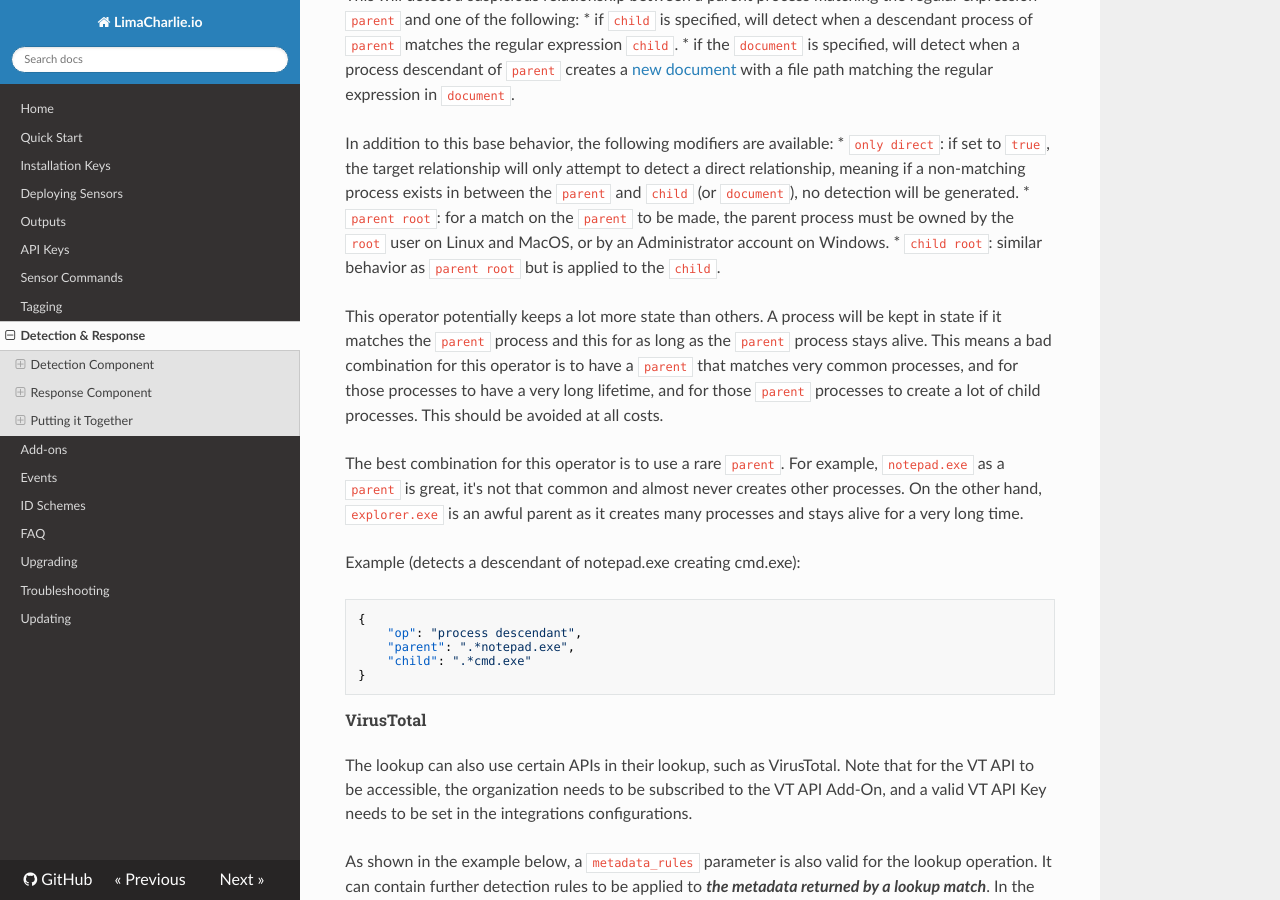
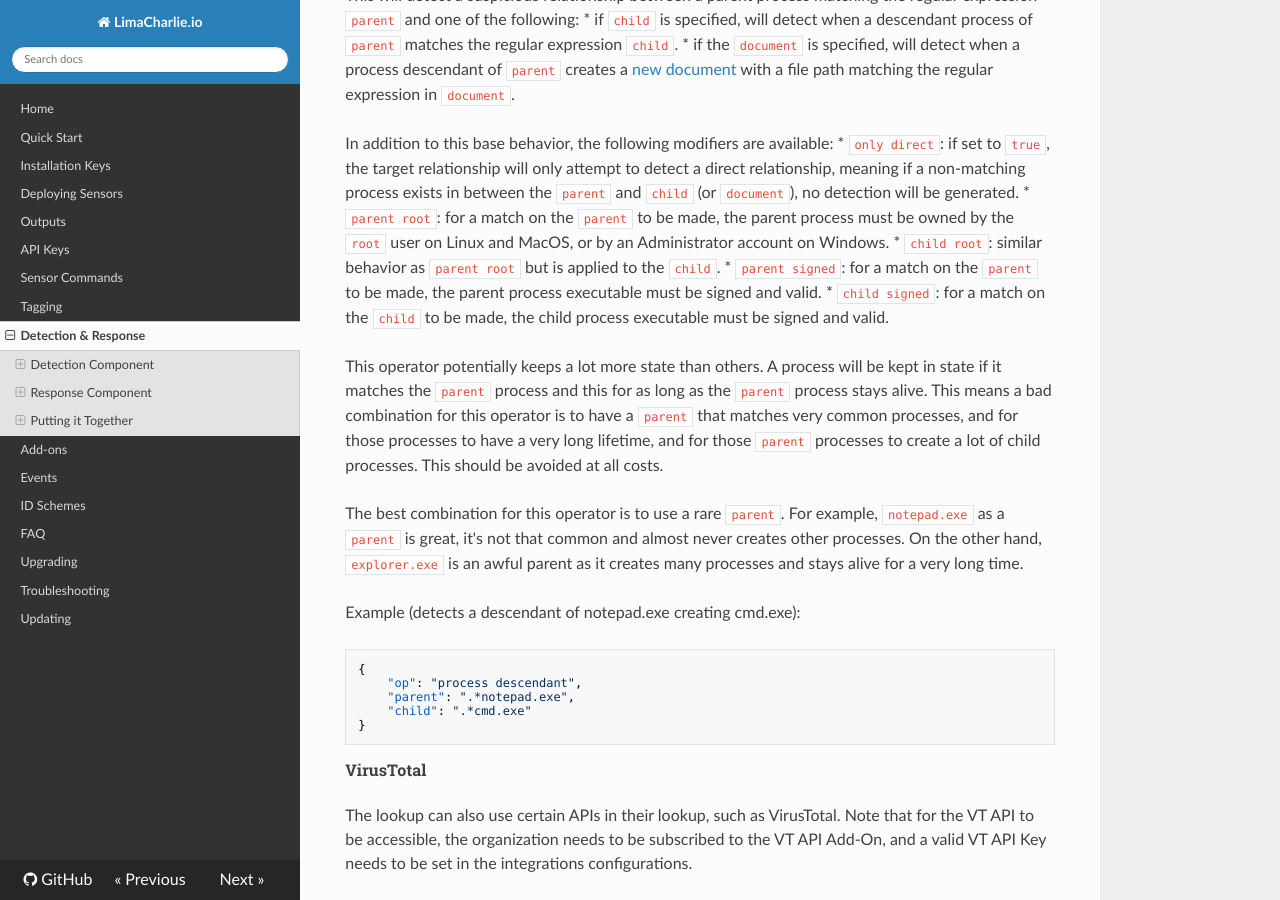
Before and after one commit to refractionPOINT/lce_doc, an MkDocs documentation site: the page built from docs/dr.md, in a window 1280 px wide and 900 px high, scrolled down 6300 px. Built offline with MkDocs 1.6.1, drawn with Linux system fonts in a browser that asks for light colours; nearby versions of some CDN libraries; old or Windows-style settings are respelled for this version of MkDocs.

Commit message:
Adding new parameters for statsful.

```diff
--- a/docs/dr.md
+++ b/docs/dr.md
@@ -235,6 +235,8 @@ exists in between the `parent` and `child` (or `document`), no detection will be
 * `parent root`: for a match on the `parent` to be made, the parent process must be owned by the `root` user on Linux and MacOS, or by an Administrator
 account on Windows.
 * `child root`: similar behavior as `parent root` but is applied to the `child`.
+* `parent signed`: for a match on the `parent` to be made, the parent process executable must be signed and valid.
+* `child signed`: for a match on the `child` to be made, the child process executable must be signed and valid.
 
 This operator potentially keeps a lot more state than others. A process will be kept in state if it matches the `parent` process and this for as long
 as the `parent` process stays alive. This means a bad combination for this operator is to have a `parent` that matches very common processes, and for
```
